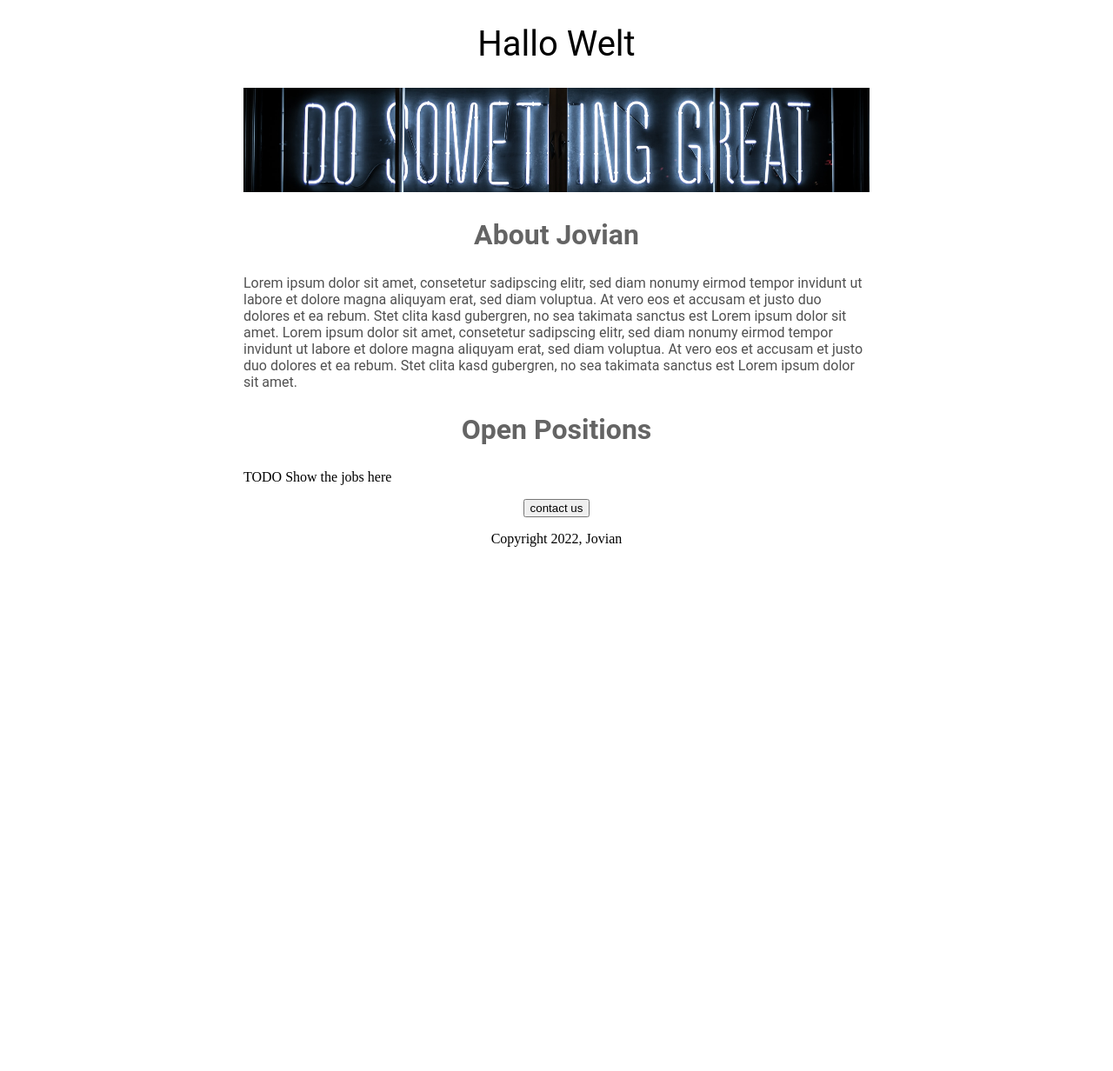
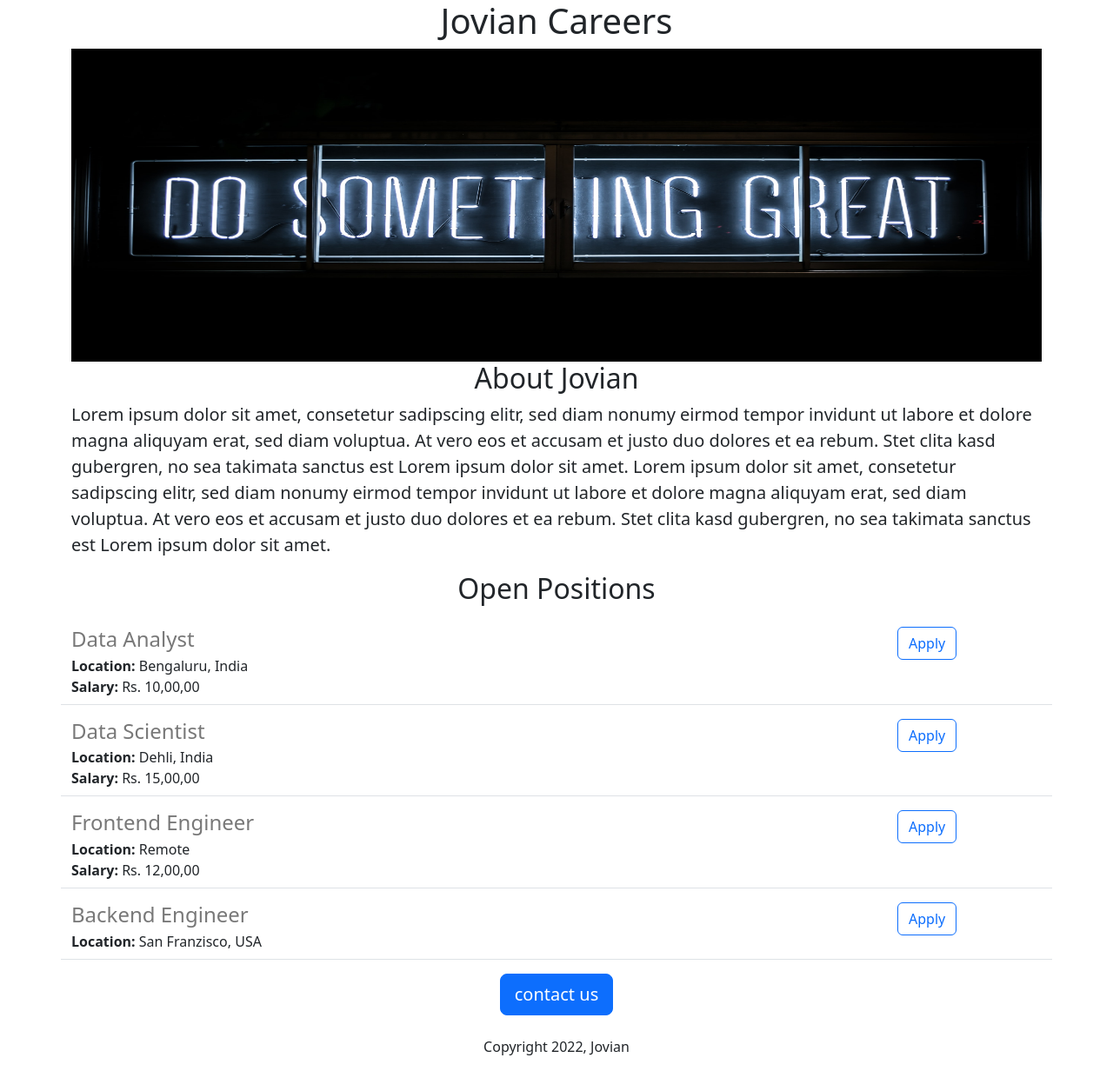
Before and after one commit to HerrWinnefeld/jovian-careers-websideV2, a Flask app: page / in a window 1280 px wide. Shown: the whole page at 87% size. Before the commit the page ends 629 px from the top, so only its background shows below. Run offline with Flask 2, Linux system fonts and the light colour scheme.

Commit message:
JSON output

```diff
--- a/app.py
+++ b/app.py
@@ -1,10 +1,43 @@
-from flask import Flask, render_template
+from flask import Flask, render_template, jsonify
+
+
 
 app = Flask(__name__)
 
+JOBS = [
+  {
+  'id': 1,
+    'title': 'Data Analyst',
+    'location': 'Bengaluru, India',
+    'salary': 'Rs. 10,00,00'
+  },
+  {
+  'id': 2,
+    'title': 'Data Scientist',
+    'location': 'Dehli, India',
+    'salary': 'Rs. 15,00,00'
+  },
+  {
+  'id': 3,
+    'title': 'Frontend Engineer',
+    'location': 'Remote',
+    'salary': 'Rs. 12,00,00'
+  },
+  {
+  'id': 4,
+    'title': 'Backend Engineer',
+    'location': 'San  Franzisco, USA',
+
+  },
+]
+
 @app.route("/")
 def hello_world():
-  return render_template('home.html')
+  return render_template('home.html', jobs=JOBS,          company_name='Jovian')
+
+@app.route("/api/jobs")
+def list_jobs():
+  return jsonify(JOBS)
 
 if __name__ == "__main__":
   app.run(host='0.0.0.0', debug=True)
--- a/templates/home.html
+++ b/templates/home.html
@@ -1,52 +1,35 @@
 <!DOCTYPE html>
 <html lang="de">
   <head>
+    <meta charset="utf-8">
+    <meta name="viewport" content="width=device-width, initial-scale=1">
+    <link href="https://cdn.jsdelivr.net/npm/bootstrap@5.3.0-alpha1/dist/css/bootstrap.min.css" rel="stylesheet" integrity="sha384-GLhlTQ8iRABdZLl6O3oVMWSktQOp6b7In1Zl3/Jr59b6EGGoI1aFkw7cmDA6j6gD" crossorigin="anonymous">
     <title>Jovian Carres</title>
     <style>
-      h1 {
-        font-size: 40px;
-        font-family: Roboto;
-        font-weight: normal;
-        text-align: center;
-      }
-
       #banner {
+        height: 360px;
         width: 100%;
-        height: 120px;
-        object-fit: cover;
-      }
-
-      h2 {
-        font-family: Roboto;
-        font-size: 32px;
-        color: rgb(100,100,100);
-        text-align: center;
-      }
-
-      .bodytext {
-        font-family: Roboto;
-        color: rgb(80,80,80);
-      }
-
-      #container {
-        max-width: 720px;
-        margin: 0 auto 0 auto;
       }
     </style>
   </head>
   <body>
-    <div id="container">
-    <h1>Hallo Welt</h1>
-    <img id="banner" src="https://jovian-careers-webside.herrwinnefeld.repl.co/static/banner2.jpg">
-    <h2>About Jovian</h2>
-    <p class="bodytext">
+    <div class="container" >
+     <h1 class="text-center">{{company_name}} Careers</h1>
+    <img class="img-fluid" id="banner" src="https://jovian-careers-webside.herrwinnefeld.repl.co/static/banner2.jpg">
+    <h2 class="text-center">About Jovian</h2>
+    <p class="lead">
       Lorem ipsum dolor sit amet, consetetur sadipscing elitr, sed diam nonumy eirmod tempor invidunt ut labore et dolore magna aliquyam erat, sed diam voluptua. At vero eos et accusam et justo duo dolores et ea rebum. Stet clita kasd gubergren, no sea takimata sanctus est Lorem ipsum dolor sit amet. Lorem ipsum dolor sit amet, consetetur sadipscing elitr, sed diam nonumy eirmod tempor invidunt ut labore et dolore magna aliquyam erat, sed diam voluptua. At vero eos et accusam et justo duo dolores et ea rebum. Stet clita kasd gubergren, no sea takimata sanctus est Lorem ipsum dolor sit amet.
     </p>
-    <h2>Open Positions</h2>
-    <p>TODO Show the jobs here</p>
-      <div style="text-align: center;">
-        <button>contact us</button>
-          <p>Copyright 2022, Jovian</p>
+    <h2 class="text-center mt-2 mb-4">Open Positions</h2>
+
+    <p>
+      {% for job in jobs%}
+        {% include 'jobitem.html' %}
+      {% endfor %}
+    </p>
+      <div class="text-center" >
+        <button class="btn btn-primary btn-lg">contact us</button>
+          <p class="mt-4">Copyright 2022, Jovian</p>
         </div>
       </div>
   </body>
--- /dev/null
+++ b/templates/jobitem.html
@@ -0,0 +1,14 @@
+<div class="border-bottom row" style="margin-bottom:16px;padding-bottom:8px;">
+  <div class="col-10">
+    <h4
+      style="color:rgb(120,120,120); margin-bottom:4px;">{{job['title']}}
+    </h4>
+    <div><b>Location: </b>{{job['location']}}</div>
+    {% if 'salary' in job %}
+    <div><b>Salary: </b>{{job['salary']}}</div>
+    {% endif%}
+  </div>
+  <div class="col-2">
+    <button type="button" class="btn btn-outline-primary">Apply</button>
+  </div>
+</div>
```
